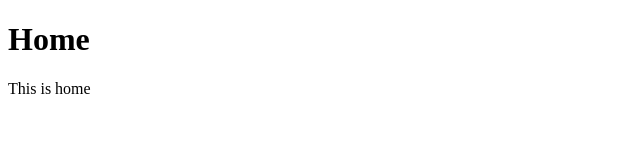
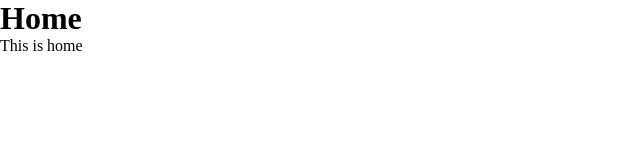
Before and after one commit to pyozz/first-repo, a plain HTML site: page index.html in a window 1280 px wide. Shown: the whole page, without its empty margins (0-640 px from the left). Drawn offline with Linux system fonts and the light colour scheme.

Commit message:
feat: Initialize padding and margin, Link
Set padding and margin for all tags to 0.
Link style.css with index.html

```diff
--- a/index.html
+++ b/index.html
@@ -4,6 +4,7 @@
   <meta charset="utf-8">
   <title>Sample Page</title>
   <meta name="viewport" content="width=device-width, initial-scale=1.0">
+  <link href="style.css" rel="stylesheet" type="text/css" />
  </head>
 
  <body>
--- a/style.css
+++ b/style.css
@@ -0,0 +1,4 @@
+* {
+ padding: 0;
+ margin: 0;
+}
```
